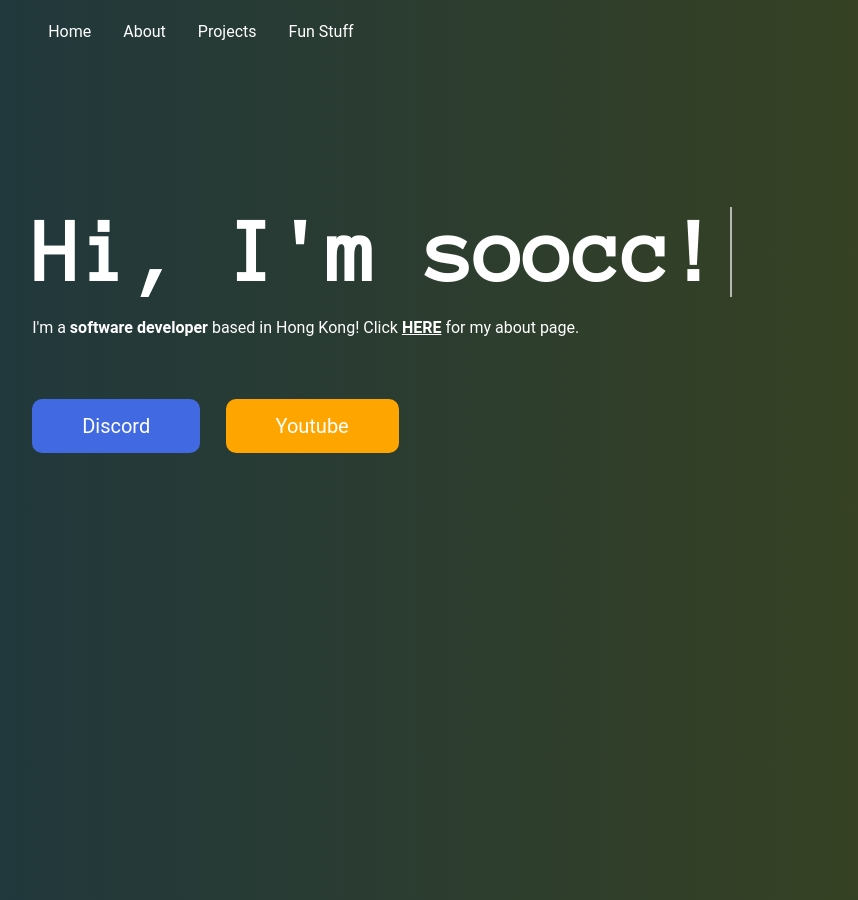
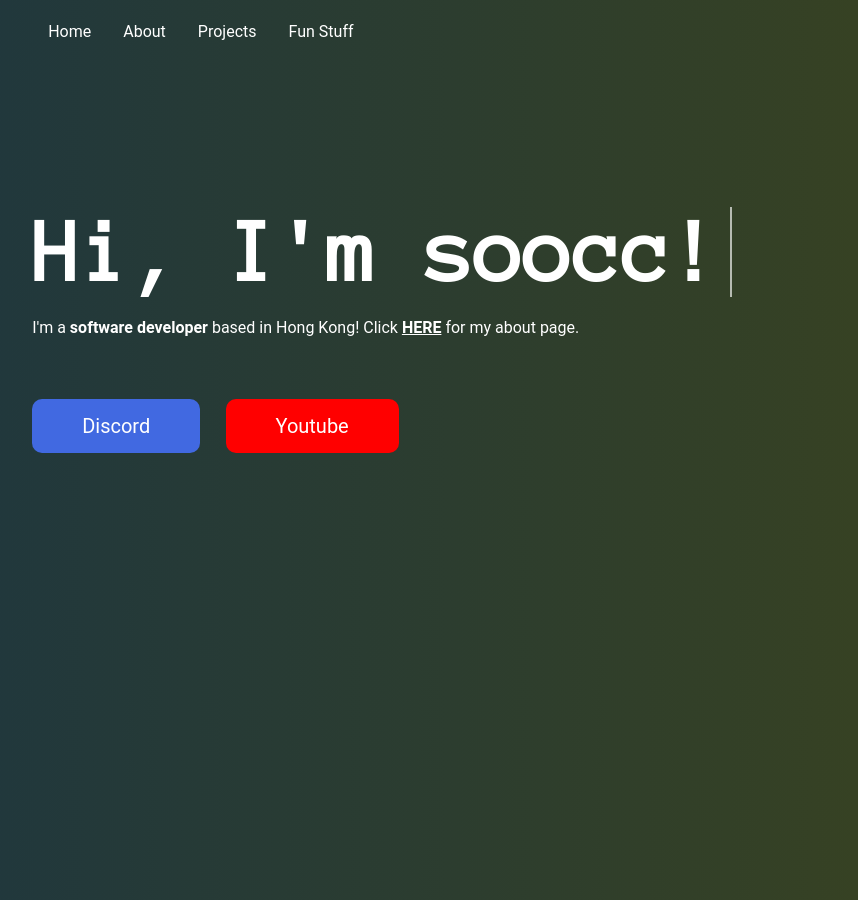
Before and after one commit to soocc/sooccsocks2, a Jekyll site: the page built from index.html, in a window 1280 px wide. Shown: the whole page, without its empty margins (39-897 px from the left). Built offline with Jekyll 4.4.1, drawn with Linux system fonts in a browser that asks for light colours; some web fonts are replaced.

Commit message:
Update index.html

```diff
--- a/index.html
+++ b/index.html
@@ -72,7 +72,7 @@ layout: default
 
       #youtube-btn {
         margin-left: 2%;
-        background-color: orange;
+        background-color: red;
         color: white;
       }
     </style>
```
